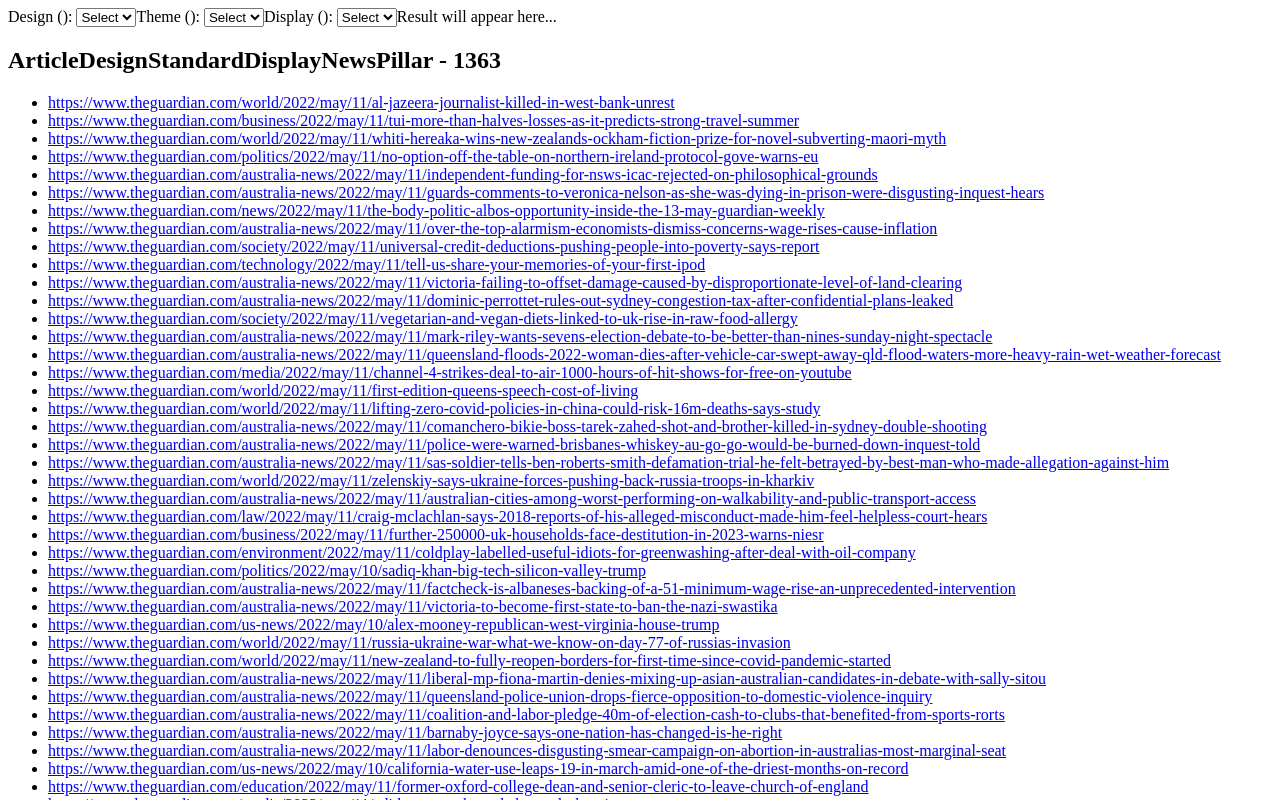
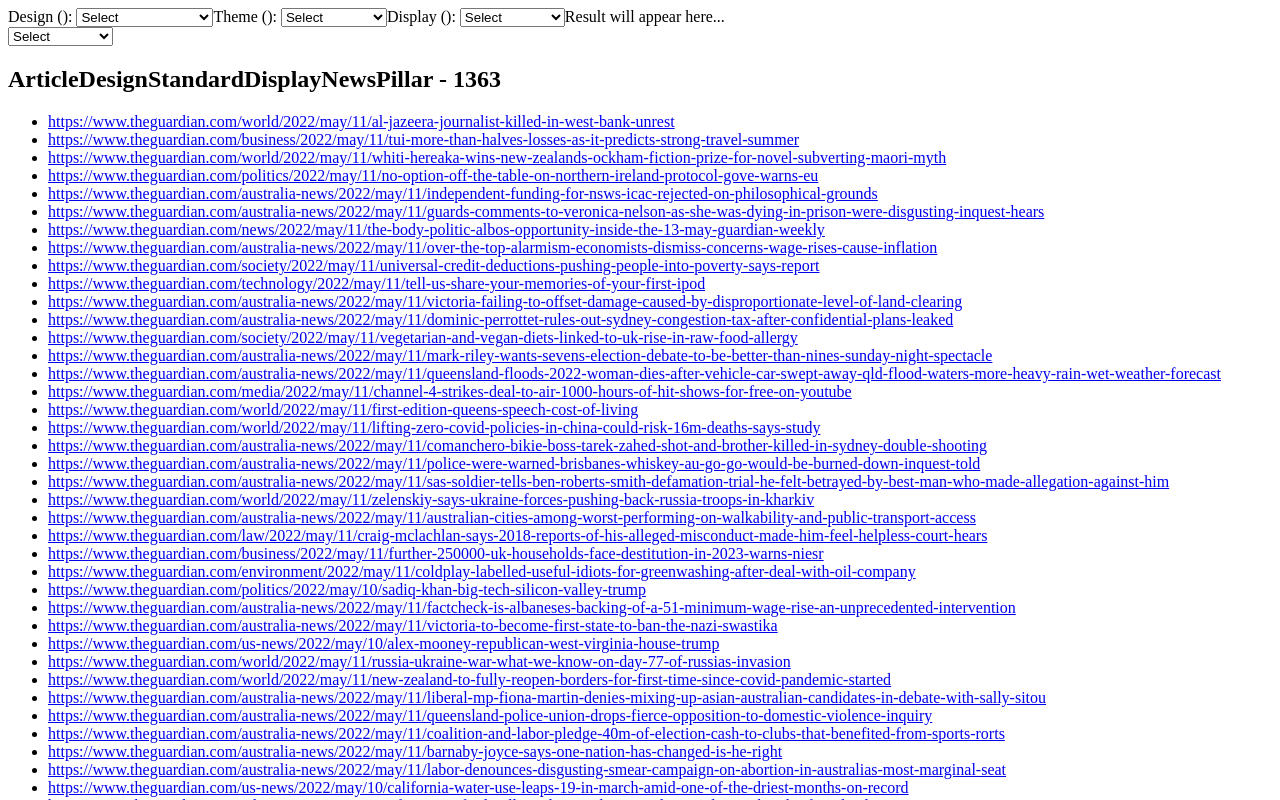
Before and after one commit to guardian/formats-explorer, a React (Create React App) app in the folder explorer/: page / in a window 1280 px wide. Shown: the top 800 px of the page. Built offline with nearby package versions, Linux system fonts and the light colour scheme.

Commit message:
Not used

```diff
--- a/explorer/src/App.tsx
+++ b/explorer/src/App.tsx
@@ -1,12 +1,14 @@
 import data from './format-data.2022-04-27T00:00:00Z_2022-05-11T09:12:00Z.json'
 import { Search } from './Search';
 import { MostPopular } from './MostPopular';
+import { NotUsed } from './NotUsed'
 
 export type ArticleData = typeof data[number];
 
 export const App = () => {
   return <>
     <Search data={data} />
+    <NotUsed data={data} />
     <MostPopular data={data} />
   </>
 }
--- /dev/null
+++ b/explorer/src/Formats.ts
@@ -0,0 +1,53 @@
+export enum ArticlePillar {
+	News = 0,
+	Opinion = 1,
+	Sport = 2,
+	Culture = 3,
+	Lifestyle = 4,
+}
+
+export enum ArticleSpecial {
+	SpecialReport = 5,
+	Labs = 6,
+}
+
+export enum ArticleDesign {
+	Article,
+	Gallery,
+	Audio,
+	Video,
+	Review,
+	Analysis,
+	Comment,
+	Letter,
+	Feature,
+	LiveBlog,
+	DeadBlog,
+	Recipe,
+	MatchReport,
+	Interview,
+	Editorial,
+	Quiz,
+	Interactive,
+	PhotoEssay,
+	PrintShop,
+	Obituary,
+	FullPageInteractive,
+	NewsletterSignup,
+}
+
+export enum ArticleDisplay {
+	Standard,
+	Immersive,
+	Showcase,
+	NumberedList,
+	Column,
+}
+
+export type ArticleTheme = ArticlePillar | ArticleSpecial
+
+export interface ArticleFormat {
+	theme: ArticleTheme;
+	design: ArticleDesign;
+	display: ArticleDisplay;
+}
--- /dev/null
+++ b/explorer/src/NotUsed.tsx
@@ -0,0 +1,126 @@
+import { groupBy } from 'lodash'
+import { useState } from 'react'
+import { ArticleData } from './App'
+import { ArticleFormat, ArticleDesign, ArticleDisplay, ArticleTheme, ArticlePillar, ArticleSpecial } from './Formats'
+
+interface Array<T> {
+    concat<U>(...items: (U | ConcatArray<U>)[]): (T | U)[]
+}
+
+const getTheme = (theme: ArticleTheme, prefix?: boolean) => {
+    if (theme.valueOf() === 5) return prefix ? `${ArticleSpecial[theme]}Theme` : ArticleSpecial[theme]
+    if (theme.valueOf() === 6) return ArticleSpecial[theme]
+    else return prefix ? `${ArticlePillar[theme]}Pillar` : ArticlePillar[theme]
+  }
+
+export const NotUsed = ({ data }: { data: ArticleData[] }) => {
+    const designs = Object.values(ArticleDesign).filter((d) => typeof d !== "string")
+    const displays = Object.values(ArticleDisplay).filter((d) => typeof d !== "string")
+    const specials = Object.values(ArticleSpecial).filter((d) => typeof d !== "string")
+    const pillars = Object.values(ArticlePillar).filter((d) => typeof d !== "string")
+
+    console.log(designs.length, displays.length, specials.length + pillars.length)
+
+    const options: ArticleFormat[] = []
+    for (const design of designs) {
+        if (typeof design === 'string') continue
+        for (const display of displays) {
+            if (typeof display === 'string') continue
+            for (const special of specials) {
+                if (typeof special === 'string') continue
+                options.push({
+                    design,
+                    display,
+                    theme: special,
+                })
+            }
+            for (const pillar of pillars){
+                if (typeof pillar === 'string') continue
+                options.push({
+                    design,
+                    display,
+                    theme: pillar,
+                })
+            }
+        }
+    }
+
+    const [display, setDisplay] = useState<ArticleDisplay>()
+
+    const displayChange = (event: React.ChangeEvent<HTMLSelectElement>) => {
+        if (event.target.value === 'unset') setDisplay(undefined)
+        else setDisplay(parseInt(event.target.value) as ArticleDisplay)
+      }
+
+    const articleFormatCompare = (article: ArticleData, format: ArticleFormat):boolean => {
+        return (
+          article.format.design === `${ArticleDesign[format.design]}Design` &&
+          article.format.display === `${ArticleDisplay[format.display]}Display` &&
+          article.format.theme === `${getTheme(format.theme, true)}`
+        )
+    }
+
+
+    return <div>
+        <select id="display" name="display" onChange={displayChange}>
+        <option value="unset">Select</option>
+            {
+            Object.entries(ArticleDisplay).slice(5).map(([name, value]) => {
+                return <option value={value}>{name}</option>
+            })
+            }
+        </select>
+        { display !== undefined ? <div>
+            <table>
+
+                    <tr>
+                        <td></td>
+                        {specials.map(special => <td>{typeof special !== 'string'? ArticleSpecial[special]: ''}</td>)}
+                        {pillars.map(pillar => <td>{typeof pillar !== 'string'? ArticlePillar[pillar]: ''}</td>)}
+                    </tr>
+                    {designs.map((design) => {
+                        if (typeof design === 'string') return ''
+                        const rows = []
+                        rows.push(specials.map((special) => {
+                            if (typeof special === 'string') return ''
+                            return <><td>{ data.find((a) => articleFormatCompare(a, {
+                                design,
+                                display,
+                                theme: special
+                            })) ? '✅' : ' ' }</td></>
+                        }))
+                        rows.push(pillars.map((pillar) => {
+                            if (typeof pillar === 'string') return ''
+                            return <><td>{ data.find((a) => articleFormatCompare(a, {
+                                design,
+                                display,
+                                theme: pillar
+                            })) ? '✅' : ' ' }</td></>
+                        }))
+                        return <tr><td>{ArticleDesign[design]}</td>{rows}</tr>
+                    })
+                }
+            </table>
+        </div> : ''}
+    </div>
+
+
+    // const grouped = groupBy(data, (a: ArticleData) => `${a.format.design}${a.format.display}${a.format.theme}`)
+
+    // return <div>
+    //   { Object.entries(grouped).sort((a, b) => b[1].length - a[1].length).map((test) => {
+    //     const [name, data] = test;
+
+    //     return (
+    //       <div>
+    //         <h2>{name} - {data.length}</h2>
+    //         <ul>
+    //           {
+    //             data.map((article: ArticleData) => <li><a href={article.webUrl}>{article.webUrl}</a></li>)
+    //           }
+    //          </ul>
+    //       </div>
+    //     )
+    //   })}
+    // </div>
+  }
--- a/explorer/src/Search.tsx
+++ b/explorer/src/Search.tsx
@@ -1,12 +1,13 @@
-import { ArticleFormat, ArticleDesign, ArticleDisplay, ArticleTheme, ArticlePillar, ArticleSpecial } from '@guardian/libs'
+import { ArticleFormat, ArticleDesign, ArticleDisplay, ArticleTheme, ArticlePillar, ArticleSpecial } from './Formats'
 import { ArticleData } from './App'
 import { useState } from 'react';
 
 
 const getTheme = (theme: ArticleTheme, prefix?: boolean) => {
-    if (theme.valueOf() >= 5) return prefix ? `${ArticleSpecial[theme]}Special` : ArticleSpecial[theme]
-    else return prefix ? `${ArticlePillar[theme]}Pillar` : ArticlePillar[theme]
-  }
+  if (theme.valueOf() === 5) return prefix ? `${ArticleSpecial[theme]}Theme` : ArticleSpecial[theme]
+  if (theme.valueOf() === 6) return ArticleSpecial[theme]
+  else return prefix ? `${ArticlePillar[theme]}Pillar` : ArticlePillar[theme]
+}
 
 const getDesign = (design: ArticleDesign) => {
 const value = ArticleDesign[design]
@@ -41,7 +42,7 @@
       <select id="design" name="design" onChange={designChange}>
         <option value="unset">Select</option>
         {
-          Object.entries(ArticleDesign).slice(23).map(([name, value]) => {
+          Object.entries(ArticleDesign).slice(22).map(([name, value]) => {
             return <option value={value}>{name}</option>
           })
         }
@@ -66,7 +67,7 @@
       <select id="display" name="display" onChange={displayChange}>
       <option value="unset">Select</option>
         {
-          Object.entries(ArticleDisplay).slice(4).map(([name, value]) => {
+          Object.entries(ArticleDisplay).slice(5).map(([name, value]) => {
             return <option value={value}>{name}</option>
           })
         }
```
